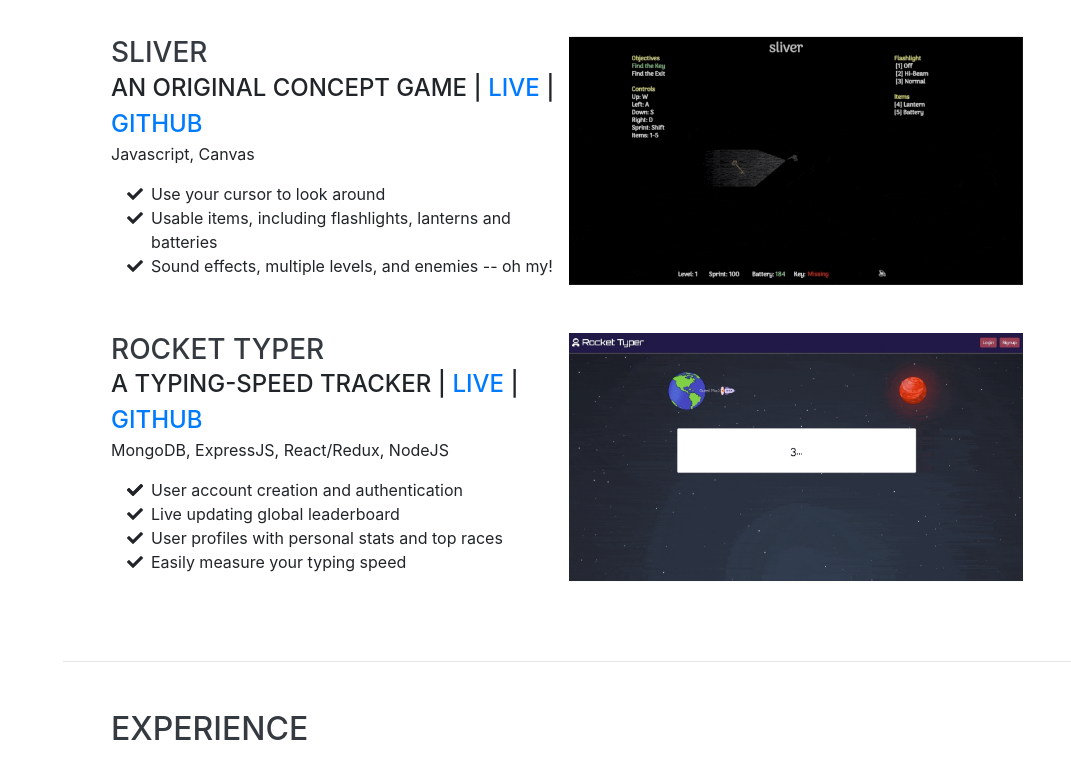
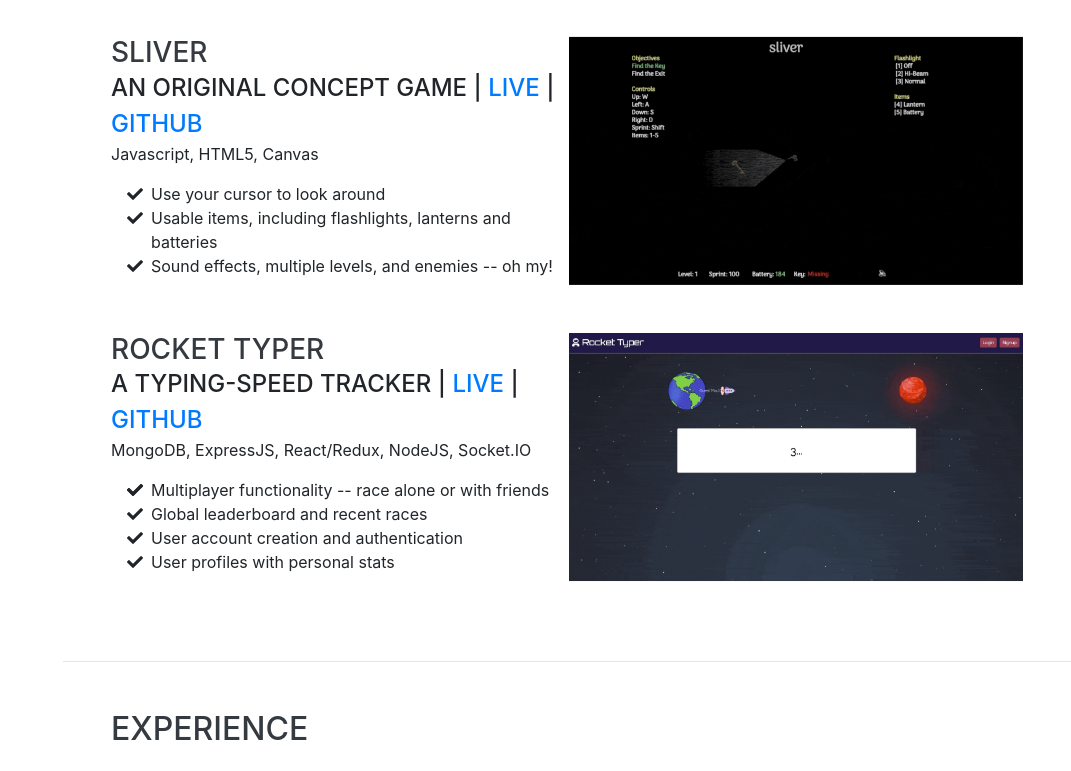
Before and after one commit to jameshawkinsjr/portfolio, a website with bundled scripts: page index.html in a window 1280 px wide. Shown: the part 1303-2074 px from the top of the page, without its empty margins (209-1280 px from the left). Built offline with nearby package versions, Linux system fonts and the light colour scheme; a web font is replaced by a local one.

Commit message:
Update Rocket Typer bullets

```diff
--- a/index.html
+++ b/index.html
@@ -112,7 +112,7 @@
                 <div class="project-content mr-1">
                   <h3 class="mb-0">Hype Chat</h3>
                   <div class="subheading mb-0">A Messaging App | <a target="_blank" href="http://hype-chat.com/">LIVE</a> | <a target="_blank" href="https://github.com/jameshawkinsjr/hype/">GITHUB</a></div>
-                  <p class="mb-3">React/Redux, Ruby on Rails, PostgreSQL</p>
+                  <p class="mb-3">React/Redux, Ruby on Rails, PostgreSQL, Action Cable, Websockets</p>
                   <ul class="fa-ul mb-0">
                     <li>
                       <i class="fa-li fas fa-check"></i>
@@ -145,7 +145,7 @@
                   <div class="project-content mr-1">
                     <h3 class="mb-0">Sliver</h3>
                     <div class="subheading mb-0">An original concept game | <a target="_blank" href="https://jameshawkinsjr.github.io/sliver/dist/">LIVE</a> | <a target="_blank" href="https://github.com/jameshawkinsjr/sliver">GITHUB</a></div>
-                    <p class="mb-3">Javascript, Canvas</p>
+                    <p class="mb-3">Javascript, HTML5, Canvas</p>
                     <ul class="fa-ul mb-0">
                       <li>
                         <i class="fa-li fas fa-check"></i>
@@ -173,7 +173,7 @@
                     <div class="project-content mr-1">
                       <h3 class="mb-0">Rocket Typer</h3>
                       <div class="subheading mb-0">A Typing-Speed Tracker | <a target="_blank" href="https://rockettyper.com">LIVE</a> | <a target="_blank" href="https://github.com/jameshawkinsjr/rocket-typer">GITHUB</a></div>
-                      <p class="mb-3">MongoDB, ExpressJS, React/Redux, NodeJS</p>
+                      <p class="mb-3">MongoDB, ExpressJS, React/Redux, NodeJS, Socket.IO</p>
                       <ul class="fa-ul mb-0">
                         <li>
                           <i class="fa-li fas fa-check"></i>
@@ -181,19 +181,19 @@
                         </li>
                         <li>
                           <i class="fa-li fas fa-check"></i>
+                          Multiplayer functionality -- race alone or with friends
+                        </li>
+                        <li>
+                          <i class="fa-li fas fa-check"></i>
+                          Global leaderboard and recent races
+                        </li>
+                        <li>
+                          <i class="fa-li fas fa-check"></i>
                           User account creation and authentication
                         </li>
                         <li>
                           <i class="fa-li fas fa-check"></i>
-                          Live updating global leaderboard
-                        </li>
-                        <li>
-                          <i class="fa-li fas fa-check"></i>
-                          User profiles with personal stats and top races
-                        </li>
-                        <li>
-                          <i class="fa-li fas fa-check"></i>
-                          Easily measure your typing speed
+                          User profiles with personal stats
                         </li>
                       </ul>
 
```
